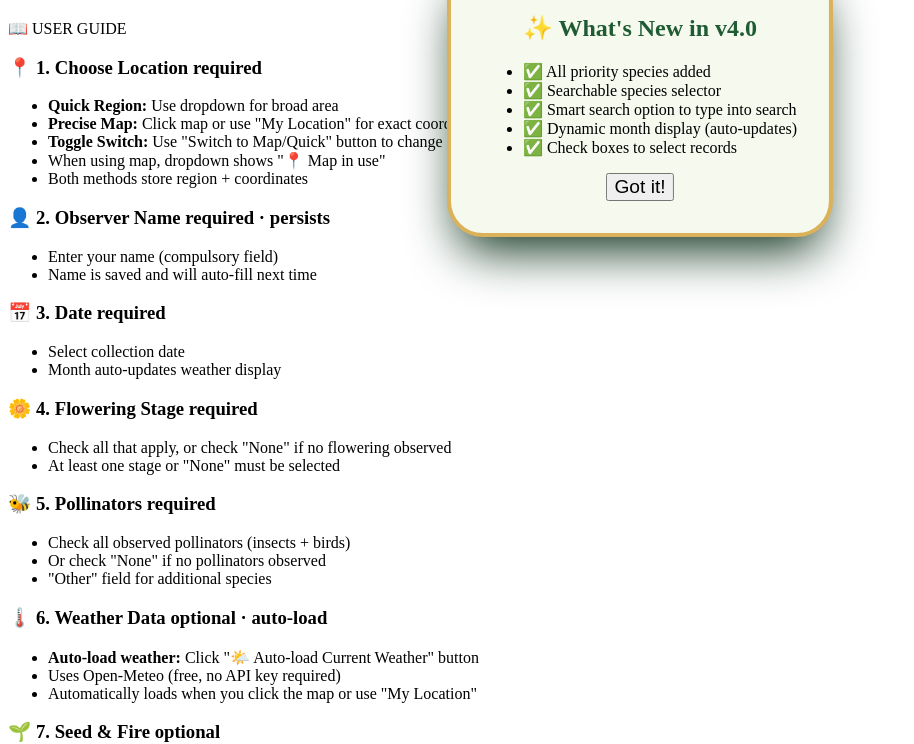
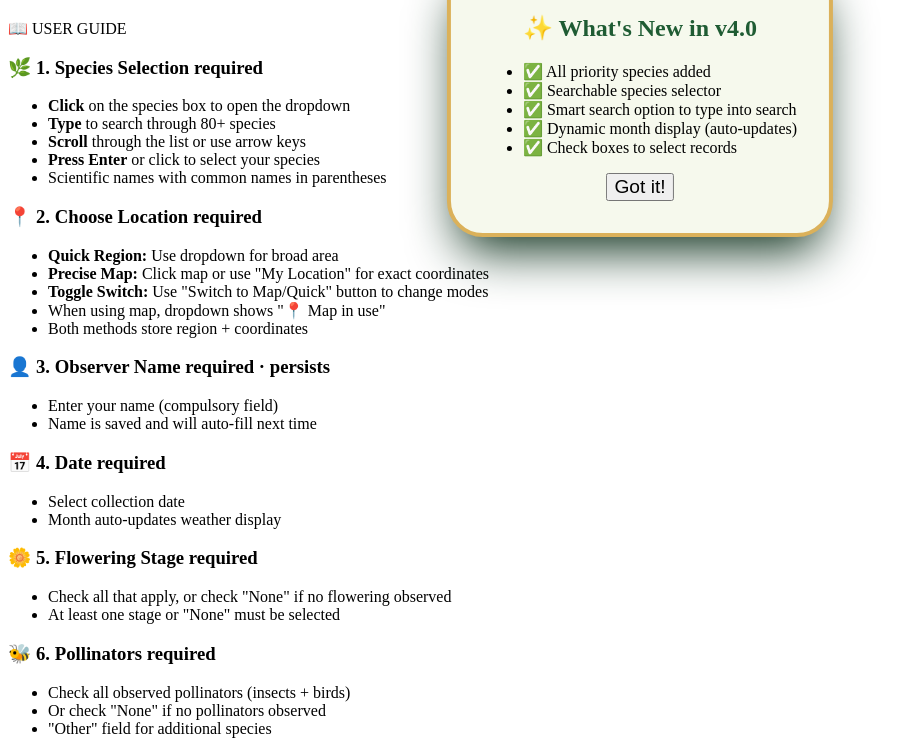
Before and after one commit to jaysecotools/FutureSeedsTool, a plain HTML site: page index.html in a window 1280 px wide. Shown: the part 62-806 px from the top of the page, without its empty margins (0-914 px from the left). Drawn offline with nearby package versions, Linux system fonts and the light colour scheme.

Commit message:
Updated User Guide for version 4.0

```diff
--- a/index.html
+++ b/index.html
@@ -23,8 +23,18 @@
     </div>
     <div class="guide-panel" id="guidePanel">
         <div class="guide-grid">
+<div class="guide-step">
+    <h3>🌿 1. Species Selection <span class="required-badge">required</span></h3>
+    <ul>
+        <li><strong>Click</strong> on the species box to open the dropdown</li>
+        <li><strong>Type</strong> to search through 80+ species</li>
+        <li><strong>Scroll</strong> through the list or use arrow keys</li>
+        <li><strong>Press Enter</strong> or click to select your species</li>
+        <li>Scientific names with common names in parentheses</li>
+    </ul>
+</div>
             <div class="guide-step">
-                <h3>📍 1. Choose Location <span class="required-badge">required</span></h3>
+                <h3>📍 2. Choose Location <span class="required-badge">required</span></h3>
                 <ul>
                     <li><strong>Quick Region:</strong> Use dropdown for broad area</li>
                     <li><strong>Precise Map:</strong> Click map or use "My Location" for exact coordinates</li>
@@ -34,28 +44,28 @@
                 </ul>
             </div>
             <div class="guide-step">
-                <h3>👤 2. Observer Name <span class="required-badge">required · persists</span></h3>
+                <h3>👤 3. Observer Name <span class="required-badge">required · persists</span></h3>
                 <ul>
                     <li>Enter your name (compulsory field)</li>
                     <li>Name is saved and will auto-fill next time</li>
                 </ul>
             </div>
             <div class="guide-step">
-                <h3>📅 3. Date <span class="required-badge">required</span></h3>
+                <h3>📅 4. Date <span class="required-badge">required</span></h3>
                 <ul>
                     <li>Select collection date</li>
                     <li>Month auto-updates weather display</li>
                 </ul>
             </div>
             <div class="guide-step">
-                <h3>🌼 4. Flowering Stage <span class="required-badge">required</span></h3>
+                <h3>🌼 5. Flowering Stage <span class="required-badge">required</span></h3>
                 <ul>
                     <li>Check all that apply, or check "None" if no flowering observed</li>
                     <li>At least one stage or "None" must be selected</li>
                 </ul>
             </div>
             <div class="guide-step">
-                <h3>🐝 5. Pollinators <span class="required-badge">required</span></h3>
+                <h3>🐝 6. Pollinators <span class="required-badge">required</span></h3>
                 <ul>
                     <li>Check all observed pollinators (insects + birds)</li>
                     <li>Or check "None" if no pollinators observed</li>
@@ -63,7 +73,7 @@
                 </ul>
             </div>
             <div class="guide-step">
-                <h3>🌡️ 6. Weather Data <span class="optional-badge">optional · auto-load</span></h3>
+                <h3>🌡️ 7. Weather Data <span class="optional-badge">optional · auto-load</span></h3>
                 <ul>
                     <li><strong>Auto-load weather:</strong> Click "🌤️ Auto-load Current Weather" button</li>
                     <li>Uses Open-Meteo (free, no API key required)</li>
@@ -71,7 +81,7 @@
                 </ul>
             </div>
             <div class="guide-step">
-                <h3>🌱 7. Seed &amp; Fire <span class="optional-badge">optional</span></h3>
+                <h3>🌱 8. Seed &amp; Fire <span class="optional-badge">optional</span></h3>
                 <ul>
                     <li>Seed maturity</li>
                     <li>Fire history</li>
@@ -79,7 +89,7 @@
                 </ul>
             </div>
             <div class="guide-step">
-                <h3>💾 8. Save, Export &amp; Share</h3>
+                <h3>💾 9. Save, Export &amp; Share</h3>
                 <ul>
                     <li><strong>💾 Save:</strong> Store in browser - records appear below</li>
                     <li><strong>📄 Export All to CSV:</strong> Download all data as CSV file</li>
```
